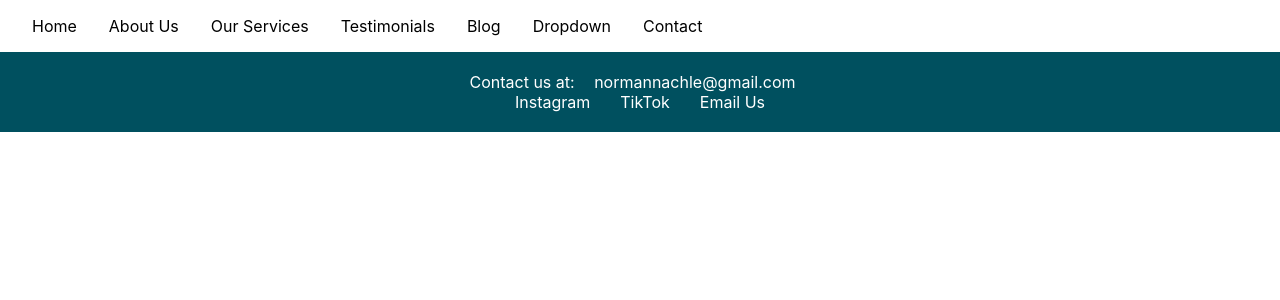
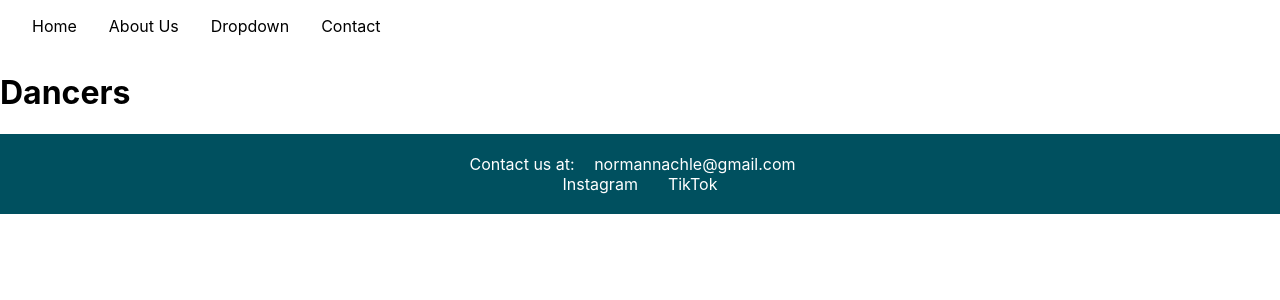
Before and after one commit to NormanNachle/Norman-Nachle-Wesbite-Dev, a React (Create React App) app: page /dancers in a window 1280 px wide. Shown: the top 300 px of the page. Built offline with nearby package versions, Linux system fonts and the light colour scheme; a web font is replaced by a local one.

Commit message:
updated dropdown page

```diff
--- a/src/App.js
+++ b/src/App.js
@@ -3,11 +3,12 @@ import { BrowserRouter as Router, Routes, Route } from 'react-router-dom';
 import NavBar from './Components/NavBar';
 import Home from './Pages/Home';
 import AboutUs from './Pages/AboutUs';
-import Services from './Pages/Services';
-import Testimonials from './Pages/Testimonials';
-import Blog from './Pages/Blog';
 import Contact from './Pages/Contact';
 import Footer from './Components/Footer';
+import Dancers from './Pages/Dancers';
+import Students from './Pages/Students';
+import Judges from './Pages/Judges';
+import Sponsors from './Pages/Sponsors';
 import './App.css';
 
 function App() {
@@ -19,13 +20,14 @@ function App() {
       <Routes>
         <Route path="/" element={<Home />} />
         <Route path="/aboutus" element={<AboutUs />} />
-        <Route path="/services" element={<Services />} />
-        <Route path="/testimonials" element={<Testimonials />} />
-        <Route path="/blog" element={<Blog />} />
         <Route path="/contact" element={<Contact />} />
         {/* Add routes for dropdown submenu if needed */}
+        <Route path="/dancers" element={<Dancers/>}/>
+        <Route path="/sponsors" element={<Sponsors/>}/>
+        <Route path="/judges" element={<Judges/>}/>
+        <Route path="/students" element={<Students/>}/>
+
       </Routes>
-
 
 
       </div>
--- a/src/Components/Footer.js
+++ b/src/Components/Footer.js
@@ -9,7 +9,6 @@ const Footer = () => {
             <div>Contact us at: <a href="mailto:normannachle@gmail.com">normannachle@gmail.com</a></div>
             <a href="https://www.instagram.com/normannachle/?hl=en">Instagram</a>
             <a href="https://www.tiktok.com/@normannachle">TikTok</a>
-                <a href="mailto:your-email@example.com">Email Us</a>
             </div>
         </footer>
     );
--- a/src/Components/NavBar.js
+++ b/src/Components/NavBar.js
@@ -32,13 +32,13 @@ const NavBar = () => {
     <Nav>
       <NavLink to="/">Home</NavLink>
       <NavLink to="/aboutus">About Us</NavLink>
-      <NavLink to="/services">Our Services</NavLink>
-      <NavLink to="/testimonials">Testimonials</NavLink>
-      <NavLink to="/blog">Blog</NavLink>
       <DropdownMenu title="Dropdown">
         {/* Add submenu items here */}
-        <NavLink to="/submenu1">Submenu 1</NavLink>
-        <NavLink to="/submenu2">Submenu 2</NavLink>
+        <NavLink to="/dancers">Dancers</NavLink>
+        <NavLink to="/judges">Judges</NavLink>
+        <NavLink to="/students">Students</NavLink>
+        <NavLink to="/sponsors">Sponsors</NavLink>
+
       </DropdownMenu>
       <NavLink to="/contact">Contact</NavLink>
     </Nav>
--- a/src/Pages/Blog.js
+++ /dev/null
@@ -1,7 +0,0 @@
-import React from 'react';
-
-const Blog = () => {
-  return <div>Blog Page - Content Coming Soon</div>;
-};
-
-export default Blog;
--- /dev/null
+++ b/src/Pages/Dancers.js
@@ -0,0 +1,15 @@
+
+
+
+
+const Dancers = () =>{
+    return (
+        <div>
+            <h1>Dancers</h1>
+        </div>
+    )
+}
+
+
+
+export default Dancers;
--- /dev/null
+++ b/src/Pages/Judges.js
@@ -0,0 +1,15 @@
+
+
+
+
+const Judges = () =>{
+    return (
+        <div>
+            <h1>Judges</h1>
+        </div>
+    )
+}
+
+
+
+export default Judges;
--- a/src/Pages/Services.js
+++ /dev/null
@@ -1,7 +0,0 @@
-import React from 'react';
-
-const Services = () => {
-  return <div>Our Services Page - Content Coming Soon</div>;
-};
-
-export default Services;
--- /dev/null
+++ b/src/Pages/Sponsors.js
@@ -0,0 +1,15 @@
+
+
+
+
+const Sponsors = () =>{
+    return (
+        <div>
+            <h1>Sponsors</h1>
+        </div>
+    )
+}
+
+
+
+export default Sponsors;
--- /dev/null
+++ b/src/Pages/Students.js
@@ -0,0 +1,15 @@
+
+
+
+
+const Students = () =>{
+    return (
+        <div>
+            <h1>Students</h1>
+        </div>
+    )
+}
+
+
+
+export default Students;
--- a/src/Pages/Testimonials.js
+++ /dev/null
@@ -1,7 +0,0 @@
-import React from 'react';
-
-const Testimonials = () => {
-  return <div>Testimonials Page - Content Coming Soon</div>;
-};
-
-export default Testimonials;
```
